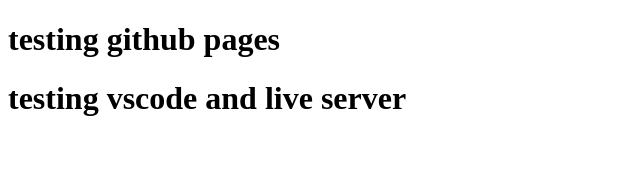
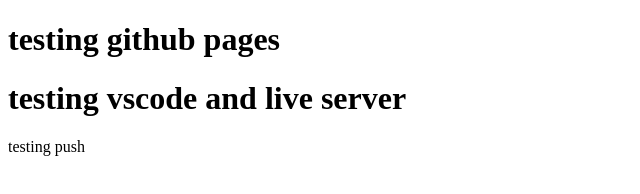
Before and after one commit to bob29947/narr-vis, a plain HTML site: page index.html in a window 1280 px wide. Shown: the full height of the page, 0-640 px from the left. Drawn offline with Linux system fonts and the light colour scheme.

Commit message:
testing manual push address

```diff
--- a/index.html
+++ b/index.html
@@ -7,5 +7,6 @@
   <body>
     <h1>testing github pages</h1>
     <h1>testing vscode and live server</h1>
+    <p>testing push</p>
   </body>
 </html>
```
